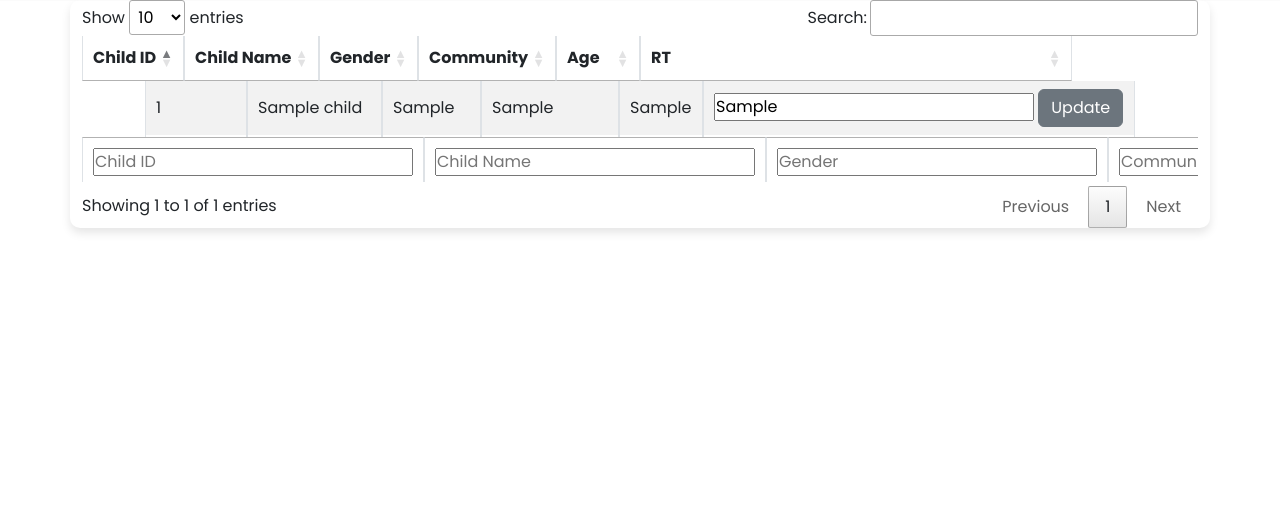
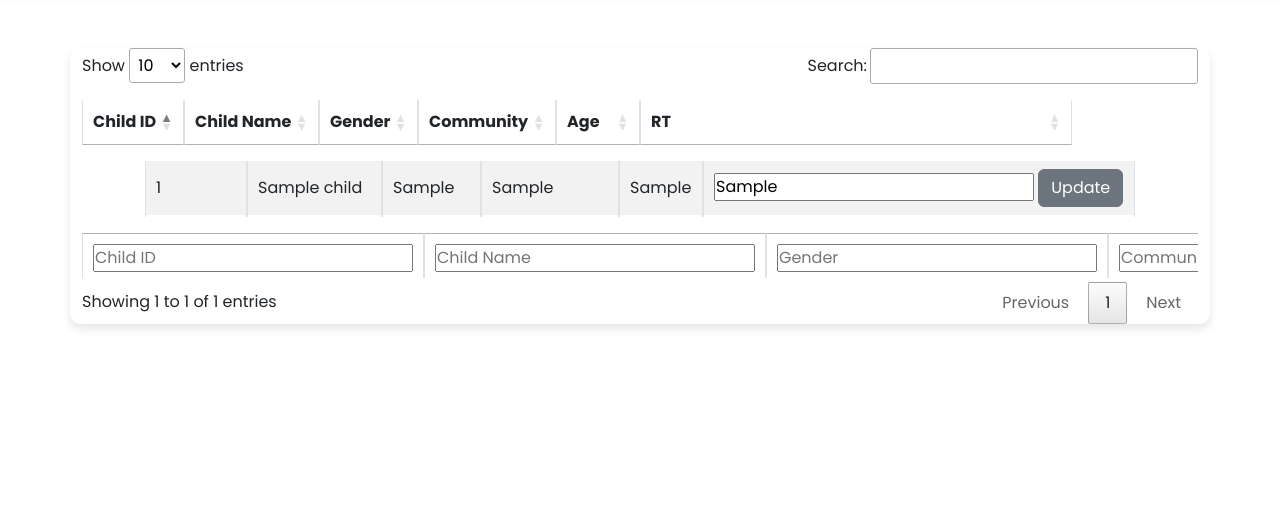
Before and after one commit to michaelalverian/project_wahana-visi-indonesia, a Django app: page /child in a window 1280 px wide. Shown: the part 70-598 px from the top of the page. Run offline with Django 4.2, Linux system fonts and the light colour scheme; a user stored in the database is signed in; tables that the repository leaves empty hold one stand-in row (values such as "Sample post"); lists and menus that the app fills with data are empty; some libraries are stand-ins or nearby versions.

Commit message:
update final

```diff
--- a/wvi/templates/child.html
+++ b/wvi/templates/child.html
@@ -1,14 +1,14 @@
 {% extends "navbar.html" %}
 
 {% block content %}
-<div class="container">
+<div class="container my-5" >
 
     {% if error %}
     <p>{{error}}</p>
     {% endif %}
 
     {% if childs %}
-    <table class="table table-striped table-bordered" id="tables">
+    <table class="table table-striped table-bordered mt-3" id="tables">
         <thead>
             <tr>
                 <th>Child ID</th>
@@ -59,6 +59,7 @@
 <script>
     $(document).ready(function () {
         new DataTable('#tables', {
+            responsive: true,
             scrollX: true,
             initComplete: function () {
                 this.api()
--- a/wvi/templates/child_record.html
+++ b/wvi/templates/child_record.html
@@ -1,7 +1,7 @@
 {% extends "navbar.html" %}
 
 {% block content %}
-<div class="container">
+<div class="container my-5">
     <div class="row">
         <div class="col">
             <ul class="list-group list-group-flush">
@@ -69,7 +69,8 @@
                                 <input type="hidden" name="childrecord_id" value="{{child.id}}">
                                 <select name="kader_id" id="kader">
                                     {% for kader in kaders %}
-                                    <option value="{{kader.id}}" {% if kader.id == child.kader_id.id %} selected {% endif %}>{{kader.name}} - {{kader.phone_number}}</option>
+                                    <option value="{{kader.id}}" {% if kader.id == child.kader_id.id %} selected {% endif %}>
+                                        {{kader.name}} - {{kader.phone_number}}</option>
                                     {% endfor %}
                                     <option value="NULL" {% if child.kader_id is None %} selected {% endif %}></option>
                                 </select>
@@ -105,6 +106,7 @@
 <script>
     $(document).ready(function () {
         new DataTable('#tables', {
+            responsive: true,
             scrollX: true,
             initComplete: function () {
                 this.api()
--- a/wvi/templates/correspondence.html
+++ b/wvi/templates/correspondence.html
@@ -1,7 +1,7 @@
 {% extends "navbar.html" %}
 
 {% block content %}
-<div class="container">
+<div class="container my-5">
     <form action="/correspondence/insert_excel" method="post" enctype="multipart/form-data">
         {% csrf_token %}
         <label for="file">File</label>
@@ -63,7 +63,8 @@
                         <input type="hidden" name="correspondence_id" value="{{correspondence.id}}">
                         <select name="kader_id" id="kader">
                             {% for kader in kaders %}
-                            <option value="{{kader.id}}" {% if kader.id == correspondence.kader_id.id %} selected {% endif %}>{{kader.name}} - {{kader.phone_number}}</option>
+                            <option value="{{kader.id}}" {% if kader.id == correspondence.kader_id.id %} selected {% endif %}>
+                                {{kader.name}} - {{kader.phone_number}}</option>
                             {% endfor %}
                             <option value="NULL" {% if correspondence.kader_id is None %} selected {% endif %}></option>
                         </select>
--- a/wvi/templates/participant.html
+++ b/wvi/templates/participant.html
@@ -1,7 +1,7 @@
 {% extends "navbar.html" %}
 
 {% block content %}
-<div class="container">
+<div class="container my-5">
     <form action="/participant/insert_excel" method="post" enctype="multipart/form-data">
         {% csrf_token %}
         <label for="file">File</label>
@@ -78,6 +78,7 @@
 <script>
     $(document).ready(function () {
         new DataTable('#tables', {
+            responsive: true,
             scrollX: true,
             initComplete: function () {
                 this.api()
```
Also changed, not shown: wvi/templates/kader.html (+5 -2 lines).
